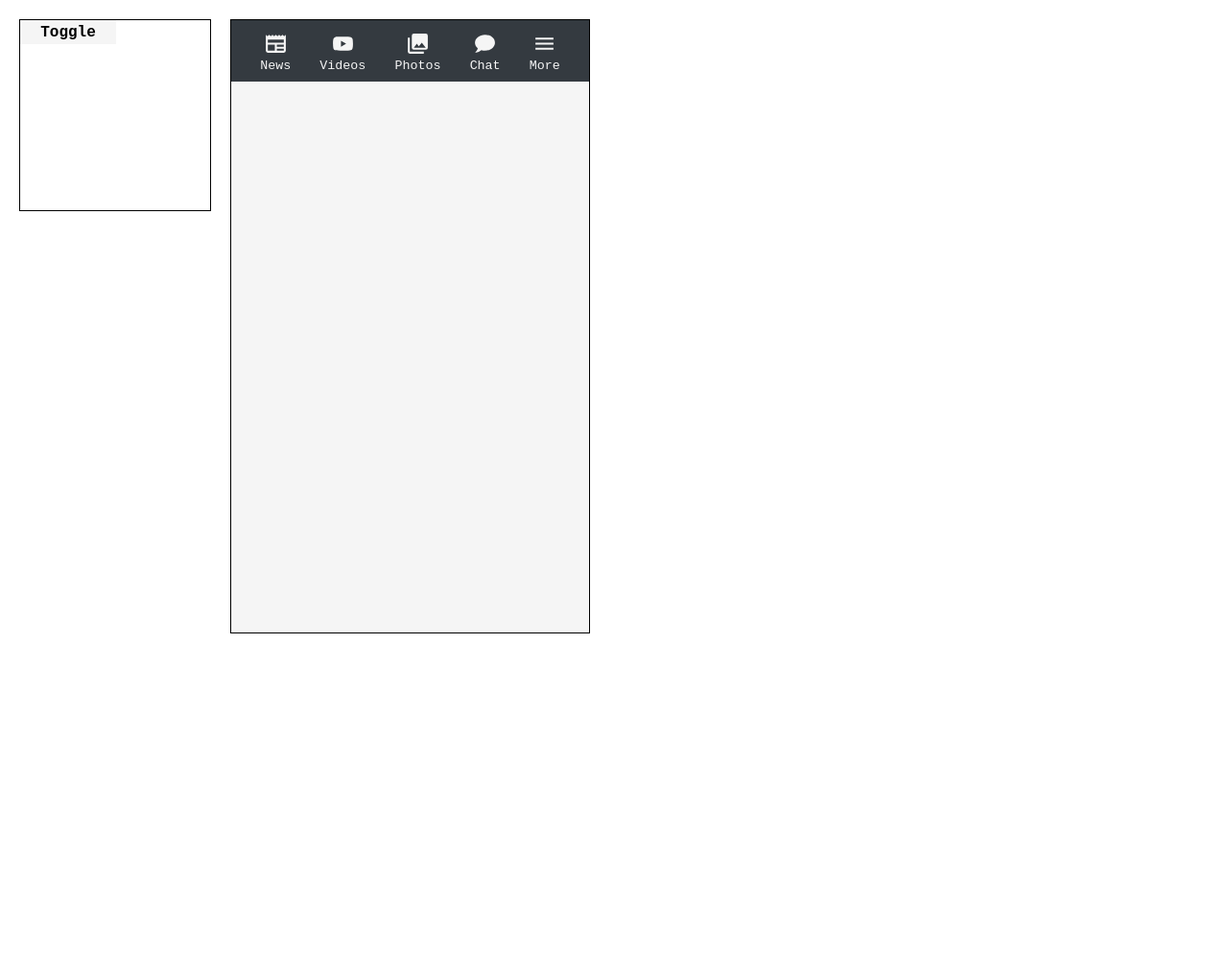
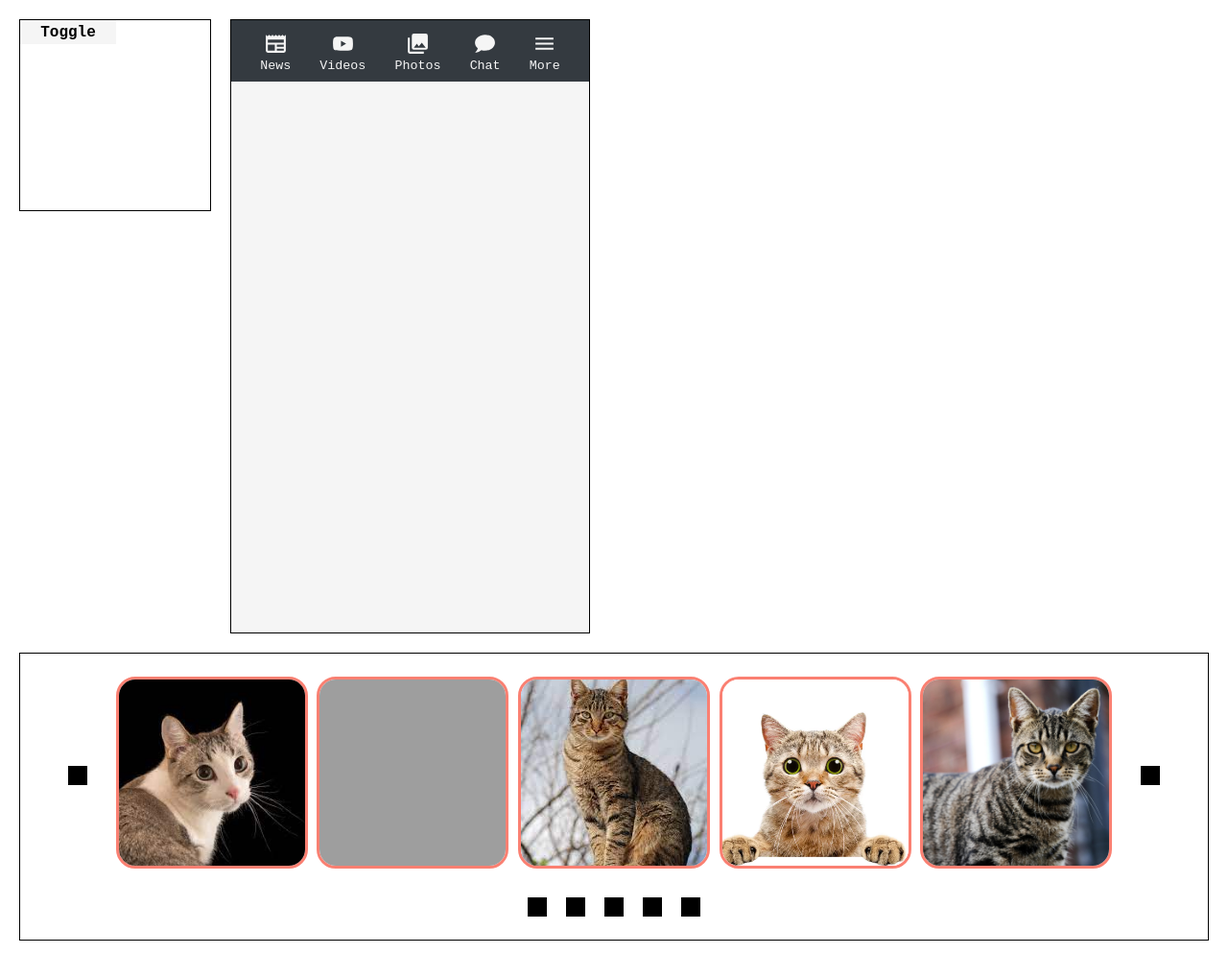
Before and after one commit to pbaki/Dynamic-User-Interface-Interactions, a plain HTML site: page index.html in a window 1280 px wide. Shown: the whole page at 96% size. Before the commit the page ends 800 px from the top, so only its background shows below. Drawn offline with Linux system fonts and the light colour scheme; grey boxes are pictures that could not be loaded.

Commit message:
Created initial setup for image slider

```diff
--- a/index.html
+++ b/index.html
@@ -9,6 +9,7 @@
     <script src="index.js" defer></script>
   </head>
   <body>
+    <!-- Dopdown -->
     <div class="code1">
       <div class="dropdown-toggle">
         <h4>Toggle</h4>
@@ -20,6 +21,7 @@
       </ul>
     </div>
 
+    <!-- Mobile Menu -->
     <div class="code2">
       <div class="mobile-menu">
         <div class="news">
@@ -69,5 +71,48 @@
         </ul>
       </div>
     </div>
+
+    <!-- Image Slider -->
+
+    <div class="code3">
+      <div class="image-slider">
+        <div class="left-slider"></div>
+        <div class="images">
+          <img
+            class="image"
+            src="./image-slider-images/cat1.jpeg"
+            alt="Cat Photo"
+          />
+          <img
+            class="image"
+            src="./image-slider-images/cat2.jpg"
+            alt="Cat Photo"
+          />
+          <img
+            class="image"
+            src="./image-slider-images/cat3.jpeg"
+            alt="Cat Photo"
+          />
+          <img
+            class="image"
+            src="./image-slider-images/cat4.webp"
+            alt="Cat Photo"
+          />
+          <img
+            class="image"
+            src="./image-slider-images/cat5.jpg"
+            alt="Cat Photo"
+          />
+        </div>
+        <div class="right-slider"></div>
+      </div>
+      <div class="select-image-circles">
+        <div class="select-circle"></div>
+        <div class="select-circle"></div>
+        <div class="select-circle"></div>
+        <div class="select-circle"></div>
+        <div class="select-circle"></div>
+      </div>
+    </div>
   </body>
 </html>
--- a/index.js
+++ b/index.js
@@ -36,3 +36,5 @@ dropdownToggle2.addEventListener("mouseout", () => {
     "invert(98%) sepia(3%) saturate(0%) hue-rotate(83deg) brightness(115%) contrast(92%)";
   dropdownToggle2.lastElementChild.style.color = "rgb(245, 245, 245)";
 });
+
+//code 3 - Image Slider
--- a/style.css
+++ b/style.css
@@ -119,3 +119,44 @@ p {
   background-color: #8c97a0;
   cursor: pointer;
 }
+
+/* Image Slider */
+.code3 {
+  width: 100%;
+  height: 300px;
+  border: 1px solid black;
+  display: flex;
+  flex-direction: column;
+  align-items: center;
+  justify-content: space-evenly;
+}
+.image-slider {
+  display: flex;
+  align-items: center;
+  justify-content: space-evenly;
+  gap: 30px;
+}
+.left-slider {
+  border: 10px solid black;
+}
+.right-slider {
+  border: 10px solid black;
+}
+.select-image-circles {
+  display: flex;
+  align-self: center;
+  justify-self: center;
+  gap: 20px;
+}
+.select-circle {
+  border: 10px solid black;
+}
+
+.image {
+  width: 200px;
+  height: 200px;
+  border: 3px solid salmon;
+  border-radius: 20px;
+  object-fit: cover;
+  object-position: 50% 50%;
+}
```
Also changed, not shown: image-slider-images/cat1.jpeg (added), image-slider-images/cat3.jpeg (added), image-slider-images/cat4.webp (added), image-slider-images/cat5.jpg (added), 1 other file.
